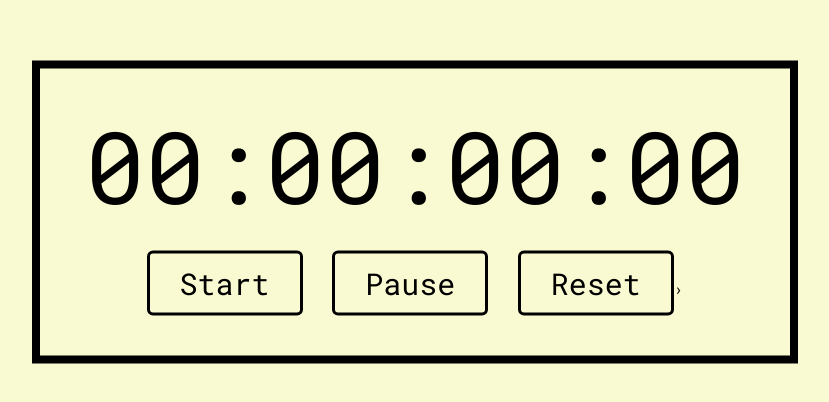
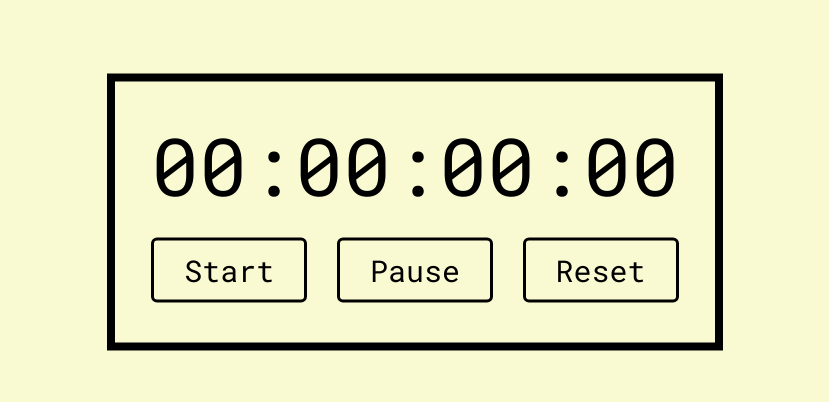
Before and after one commit to miawithcode/stop-watch, a plain HTML site: page index.html in a window 1280 px wide. Shown: the part 188-590 px from the top of the page, without its empty margins (225-1054 px from the left). Drawn offline with Linux system fonts and the light colour scheme.

Commit message:
adjust width

```diff
--- a/index.css
+++ b/index.css
@@ -21,12 +21,12 @@
     left: 50%;
     transform: translate(-50%, -50%);
 
-    width: 750px;
+    width: 600px;
     border: 8px solid;
 }
 
 #timeDisplay{
-    font-size: 100px;
+    font-size: 80px;
     font-weight: 400;
     margin-bottom: 20px;
     margin-top: 30px;
--- a/index.html
+++ b/index.html
@@ -13,10 +13,8 @@
             <div id="timeDisplay">00:00:00:00</div>
             <button id="startBtn" class="time-btn">Start</button>
             <button id="pauseBtn" class="time-btn">Pause</button>
-            <button id="resetBtn" class="time-btn">Reset</button>›
-        </div>
+            <button id="resetBtn" class="time-btn">Reset</button>        </div>
     </div>
-
 
     <script src="index.js"></script>
 </body>
```
